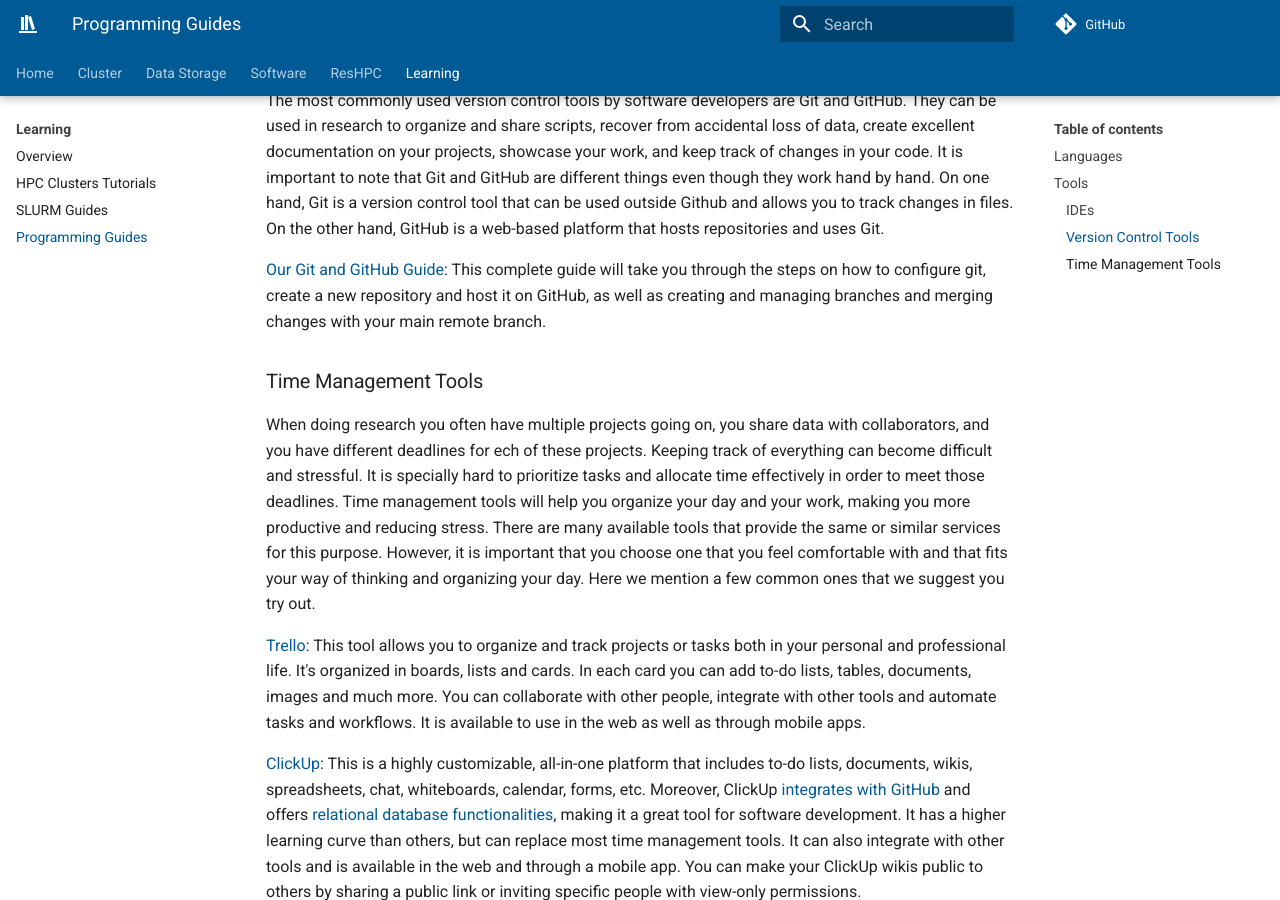
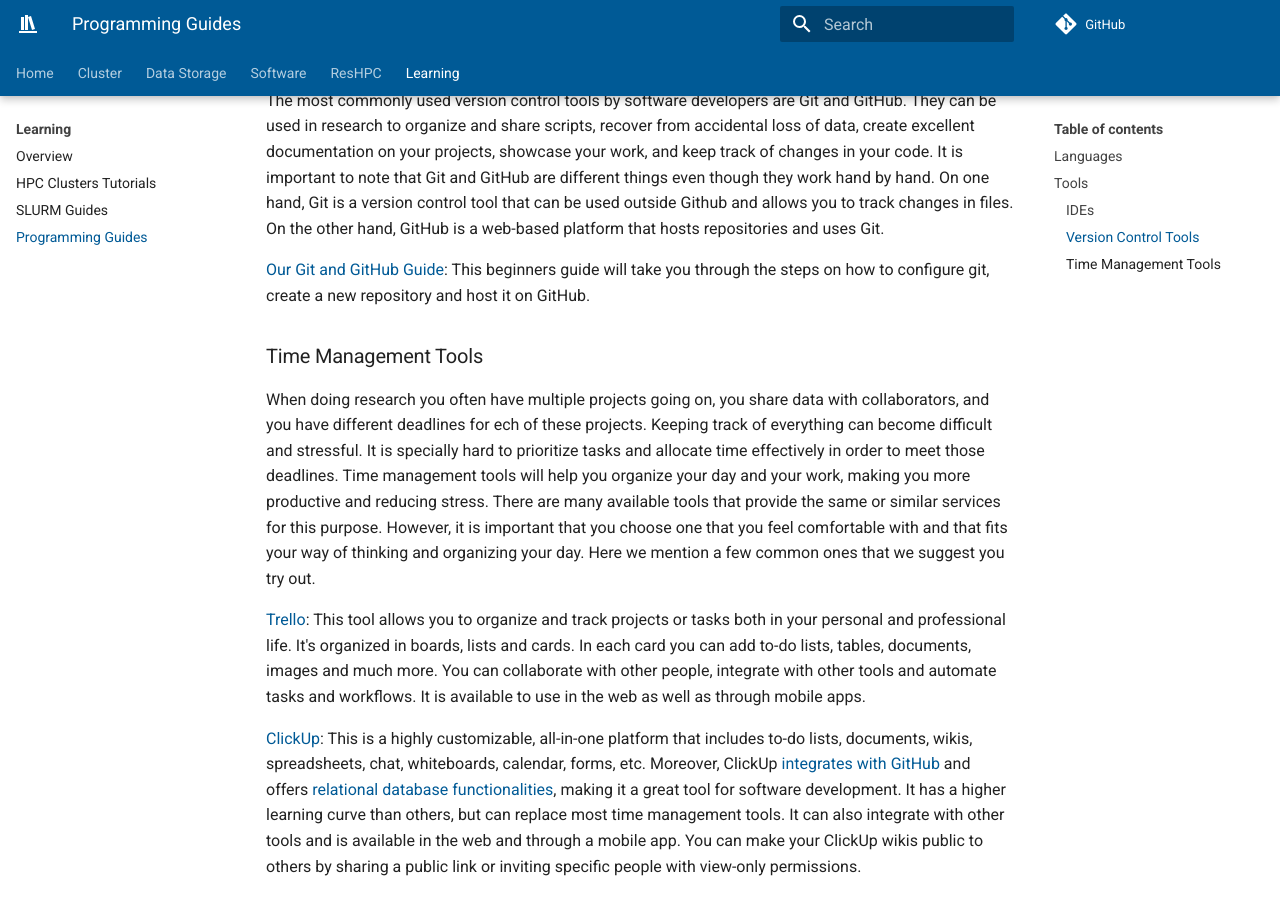
Before and after one commit to mcw-rcc/mcw-rcc.github.io, an MkDocs documentation site: the page built from docs/learning/programming.md, in a window 1280 px wide and 900 px high, scrolled down 1316 px. Built offline with MkDocs 1.6.1 and Material for MkDocs 9.7.7, drawn with Linux system fonts in a browser that asks for light colours; comment, search, counter and statistics services are not loaded.

Commit message:
Update programming.md
remove some things for now until i work on an advanced GitHub guide.

```diff
--- a/docs/learning/programming.md
+++ b/docs/learning/programming.md
@@ -26,7 +26,7 @@
 
 The most commonly used version control tools by software developers are Git and GitHub. They can be used in research to organize and share scripts, recover from accidental loss of data, create excellent documentation on your projects, showcase your work, and keep track of changes in your code. It is important to note that Git and GitHub are different things even though they work hand by hand. On one hand, Git is a version control tool that can be used outside Github and allows you to track changes in files. On the other hand, GitHub is a web-based platform that hosts repositories and uses Git.
 
-[Our Git and GitHub Guide](../software/git.md): This complete guide will take you through the steps on how to configure git, create a new repository and host it on GitHub, as well as creating and managing branches and merging changes with your main remote branch.
+[Our Git and GitHub Guide](../software/git.md): This beginners guide will take you through the steps on how to configure git, create a new repository and host it on GitHub.
 
 ### Time Management Tools
 
```
